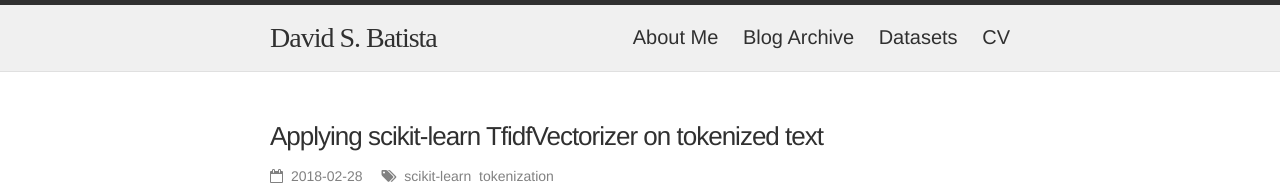
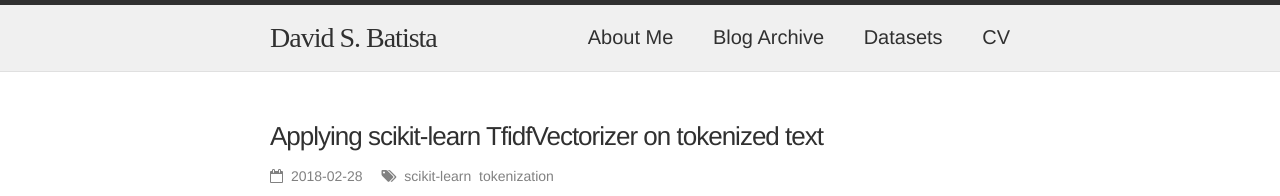
Before and after one commit to davidsbatista/davidsbatista.net, a Jekyll site: the page built from index.html, in a window 1280 px wide. Shown: the top 196 px of the page. Built offline with Jekyll 4.4.1, drawn with Linux system fonts in a browser that asks for light colours; nearby versions of some CDN libraries; some web fonts are replaced; the list of posts is cut into pages by our own code.

```diff
--- a/_config.yml
+++ b/_config.yml
@@ -1,4 +1,4 @@
-title: David S. Batista
+title: "David S. Batista"
 #tagline: ""
 description: "Ph.D., Natural Language Processing, Machine Learning, Big-Data"
 baseurl: ""
--- a/assets/css/style.css
+++ b/assets/css/style.css
@@ -52,7 +52,7 @@
 }
 .site-link:hover {
   color: #807dba;
-  text-decoration: none;
+  text-decoration: bold;
 }
 
 .post-link {
@@ -62,7 +62,7 @@
 }
 .post-link:hover {
   color: #807dba;
-  text-decoration: none;
+  text-decoration: bold;
 }
 
 .post-meta {
@@ -149,7 +149,7 @@
 .site-nav .menu-icon { display: none; }
 
 .site-nav .site-link {
-  margin-left: 20px;
+  margin-left: 35px;
   font-size: 20px;
 }
 
@@ -468,7 +468,7 @@
   .site-nav {
     position: fixed;
     z-index: 10;
-    top: 14px; right: 8px;
+    top: 14px; right: 18px;
     background-color: white;
     -webkit-border-radius: 5px;
     -moz-border-radius: 5px;
```
